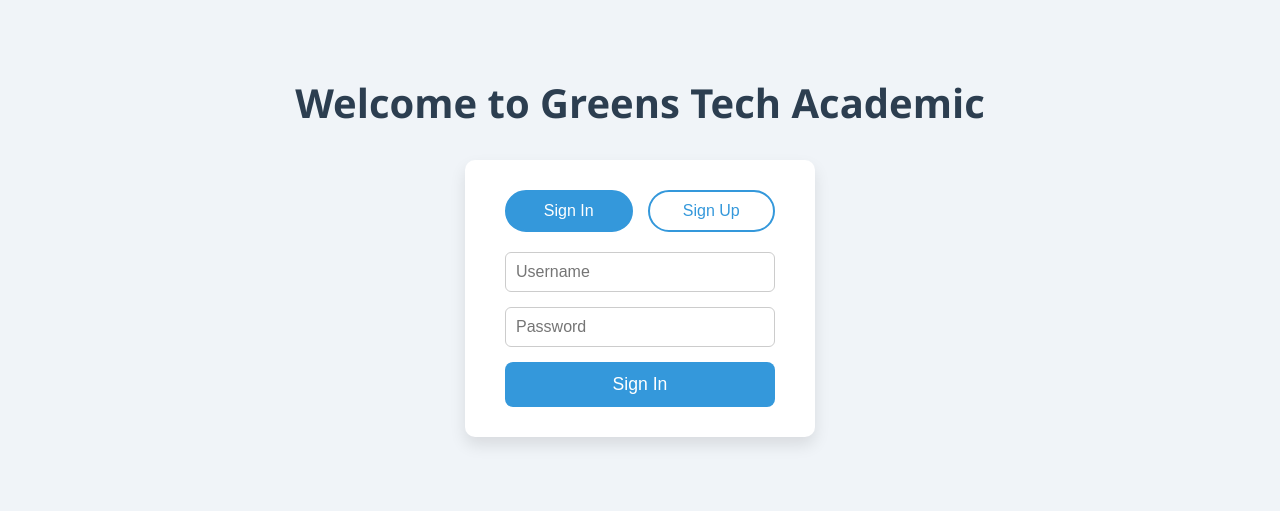
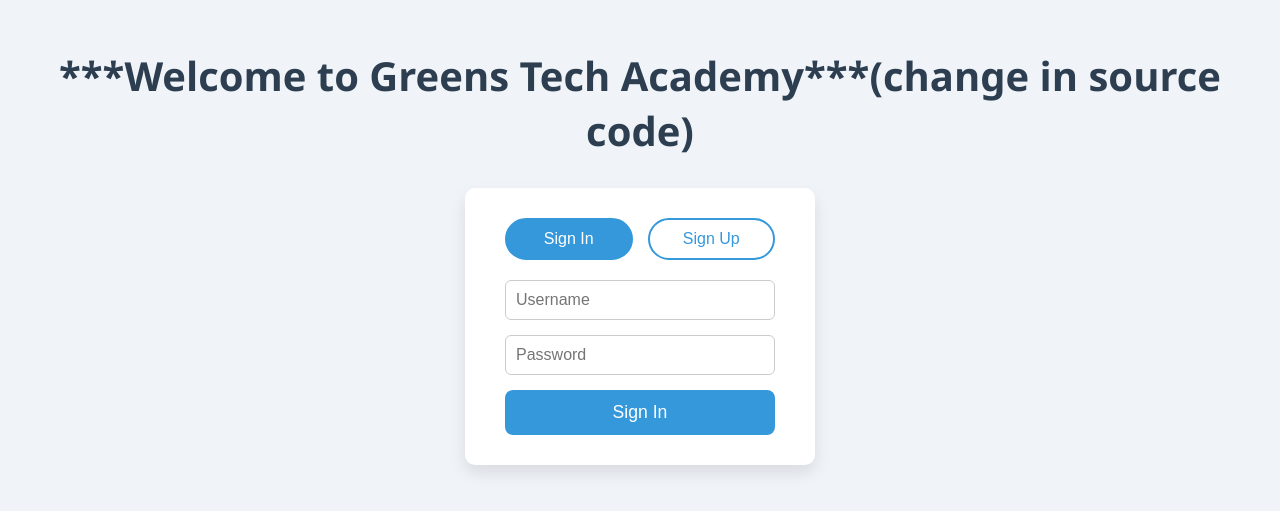
Before and after one commit to Gokul-Ram-GH/mini_devops_project, a plain HTML site: page myproject/frontend/index.html in a window 1280 px wide. Shown: the part 157-668 px from the top of the page. Drawn offline with Linux system fonts and the light colour scheme.

Commit message:
change in  myproject/frontend/index.html

```diff
--- a/myproject/frontend/index.html
+++ b/myproject/frontend/index.html
@@ -93,7 +93,7 @@
   </style>
 </head>
 <body>
-  <h1>Welcome to Greens Tech Academic</h1>
+  <h1>***Welcome to Greens Tech Academy***(change in source code)</h1>
 
   <div class="form-container">
     <div class="toggle-buttons">
```
